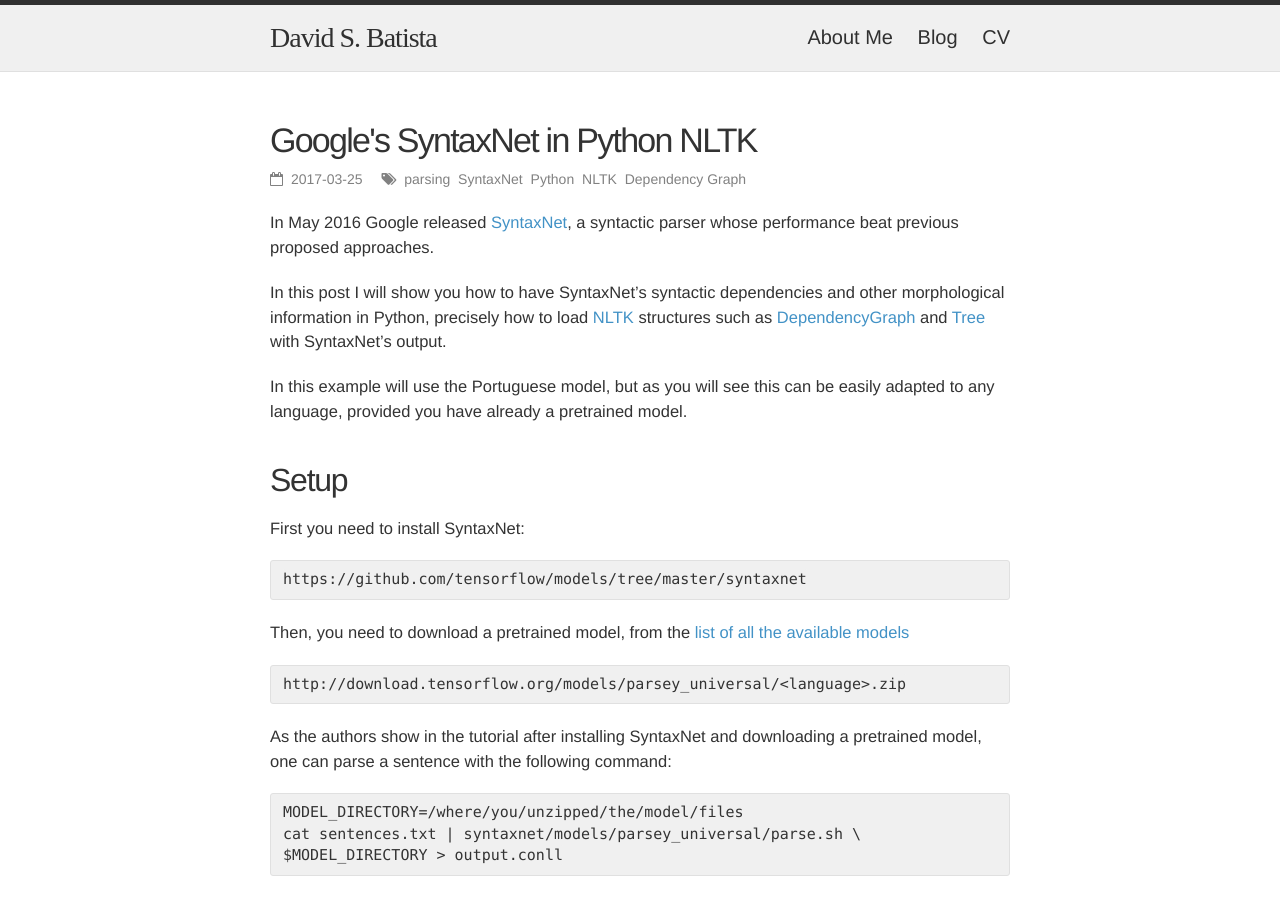
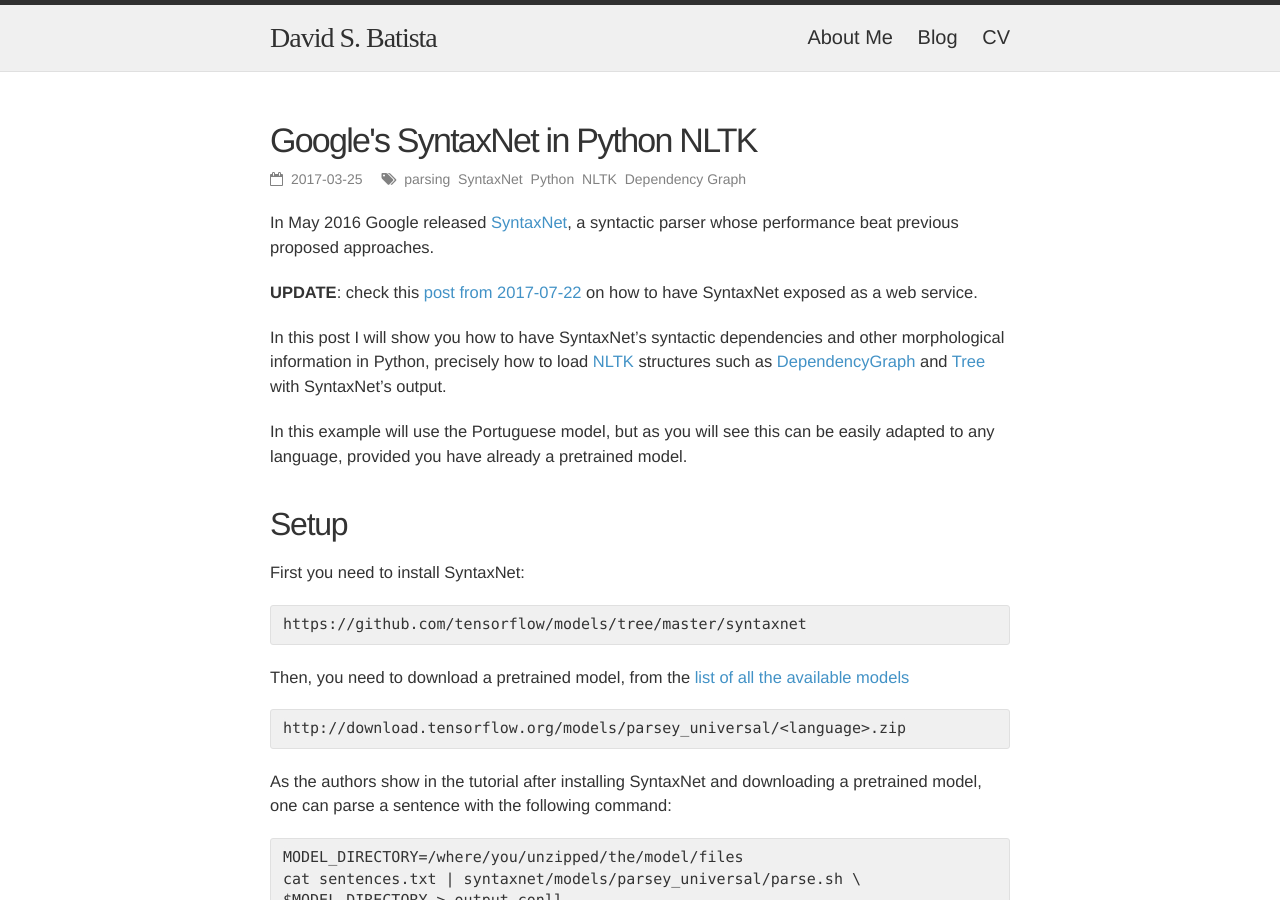
Before and after one commit to davidsbatista/davidsbatista.net, a Jekyll site: the page built from _posts/2017-03-25-syntaxnet.md, in a window 1280 px wide and 900 px high. Built offline with Jekyll 4.4.1, drawn with Linux system fonts in a browser that asks for light colours; nearby versions of some CDN libraries; some web fonts are replaced; comment, search, counter and statistics services are not loaded; some of the changed text lies outside the part shown.

Commit message:
updated old post

```diff
--- a/_posts/2017-03-25-syntaxnet.md
+++ b/_posts/2017-03-25-syntaxnet.md
@@ -10,6 +10,8 @@
 ---
 
 In May 2016 Google released [SyntaxNet](https://research.googleblog.com/2016/05/announcing-syntaxnet-worlds-most.html), a syntactic parser whose performance beat previous proposed approaches.
+
+__UPDATE__: check this [post from 2017-07-22](../../../../../blog/2017/07/22/SyntaxNet-API-Portuguese/) on how to have SyntaxNet exposed as a web service.
 
 In this post I will show you how to have SyntaxNet's syntactic dependencies and other morphological information in Python, precisely how to load [NLTK](http://www.nltk.org/) structures such as [DependencyGraph](http://www.nltk.org/_modules/nltk/parse/dependencygraph.html) and [Tree](http://www.nltk.org/_modules/nltk/tree.html) with SyntaxNet's output.
 
@@ -177,4 +179,6 @@
 
 I'm still trying to figure it out how to have SyntaxNet running as a daemon or service, where we can give a sentence and have as a result, for instance, a JSON object with the syntactic and morphologic information.
 
+__UPDATE__: check this [post from 2017-07-22](../../../../../blog/2017/07/22/SyntaxNet-API-Portuguese/) on how to have SyntaxNet exposed as a web service.
+
 -----
```
